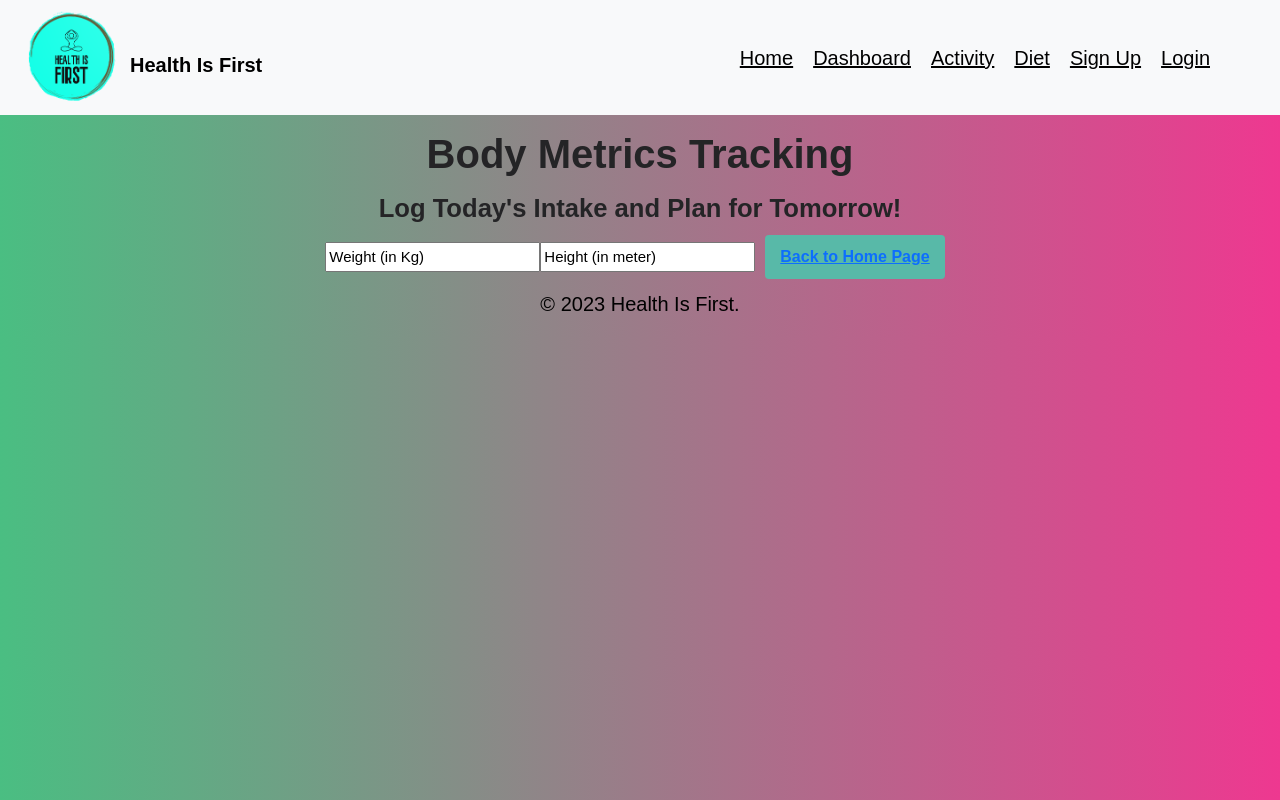
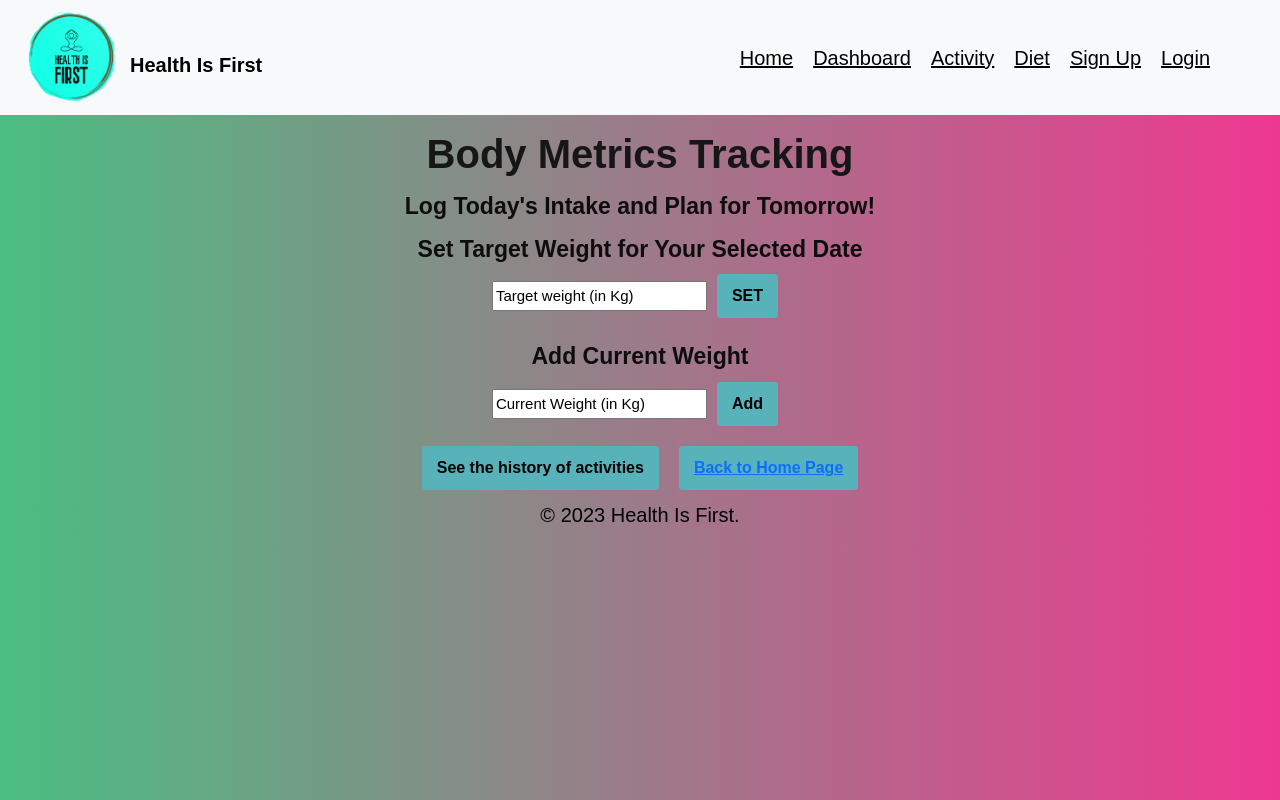
Before and after one commit to SaraArzideh/Health_Is_First, a React (Create React App) app in the folder frontend/: page /weight in a window 1280 px wide. Built offline with nearby package versions, Linux system fonts and the light colour scheme.

Commit message:
weight-goal added

```diff
--- a/frontend/package.json
+++ b/frontend/package.json
@@ -7,8 +7,10 @@
     "@testing-library/react": "^13.4.0",
     "@testing-library/user-event": "^13.5.0",
     "bootstrap": "^5.3.2",
+    "chart.js": "^4.4.0",
     "d3": "^7.8.5",
     "react": "^18.2.0",
+    "react-chartjs-2": "^5.2.0",
     "react-dom": "^18.2.0",
     "react-redux": "^8.1.3",
     "react-router-dom": "^6.17.0",
--- a/frontend/src/App.css
+++ b/frontend/src/App.css
@@ -21,7 +21,6 @@ body, .App {
 /* Typography */
 h1, h2 {
   font-family: /*'Snap ITC',*/ sans-serif;
-  color: rgb(36, 36, 38);
   font-weight: bold;
   font-style: normal;
 }
@@ -29,11 +28,18 @@ h1{
   font-size: 40px;
   margin-top: 15px;
   margin-bottom: 1px;
+  color: rgb(22, 22, 23);
 }
 h2 {
-  font-size: 2vw;
+  font-size: 1.8vw;
   margin-top: 15px;
   margin-bottom: 1px;
+  color: rgb(13, 13, 13);
+}
+
+p {
+  font-size: 20px;
+  color: rgb(3, 3, 3);
 }
 
 .footer {
@@ -106,7 +112,7 @@ h2 {
   margin: 10px;
   cursor: pointer;
   transition: background-color 0.3s;
-  background-color: #58b9a8;
+  background-color: #58b2b9;
   transition-duration: 0.4s; /* Animation */
 }
 
--- a/frontend/src/actions/authActions.js
+++ b/frontend/src/actions/authActions.js
@@ -4,6 +4,7 @@ export const LOGOUT = 'LOGOUT';
 export const SIGNUP_SUCCESS = 'SIGNUP_SUCCESS';
 export const AUTH_ERROR = 'AUTH_ERROR';
 export const SET_USER_ACTIVITY_GOAL = 'SET_USER_ACTIVITY_GOAL';
+export const SET_USER_WEIGHT_GOAL = 'SET_USER_WEIGHT_GOAL';
 
 // Action Creators
 
@@ -11,6 +12,14 @@ export const SET_USER_ACTIVITY_GOAL = 'SET_USER_ACTIVITY_GOAL';
 export const setUserActivityGoal = (goal) => {
    return {
        type: SET_USER_ACTIVITY_GOAL,
+       payload: goal
+   };
+};
+
+// User Weight Goal
+export const setUserWeightGoal = (goal) => {
+   return {
+       type: SET_USER_WEIGHT_GOAL,
        payload: goal
    };
 };
--- a/frontend/src/components/BodyMetrics.js
+++ b/frontend/src/components/BodyMetrics.js
@@ -1,16 +1,91 @@
 import React from 'react';
+import { useState } from 'react';
+import{useSelector, useDispatch} from 'react-redux';
+import {toast} from 'react-toastify';
+import 'react-toastify/dist/ReactToastify.css';
+import { setUserWeightGoal } from '../actions/authActions';
 import * as d3 from 'd3';
 
 function BodyMetrics() {
+
+  const [weightGoal, setWeightGoal] = useState(null);
+  const [currentWeight, setCurrentWeight] = useState(null);
+  const dispatch = useDispatch();
+
+  // Add Current Weight
+  const handleAddWeight = () => {
+    let difference = currentWeight - weightGoal;
+
+    let message = "";
+    if(difference < 0) {
+        message = `Current weight added. You need to lose ${Math.abs(difference)} Kg to reach your first weight target!`;
+    } else if(difference > 0) {
+        message = `Current weight added. You need to gain ${Math.abs(difference)} Kg to reach your first weight target!`;
+    } else {
+        message = "Current weight added. It looks like you are on your first weight target!";
+    }
+
+    toast(message);  // Display the toast message
+}
+
+    const handleEditGoal = () => {
+      setWeightGoal(null);  // Reset the weightGoal to show input field again
+    }
+    const handleSetGoal = () => {
+      // to store the weightGoal in Redux:
+      dispatch(setUserWeightGoal(weightGoal));
+  };
+
+  const toggleEditGoal = () => {
+      setWeightGoal(null); // To show the input field again
+  };
+
+  const toggleWeightHistory = () => {
+      // Logic to toggle the visualization component or redirect to another page
+  };
+
   return (
     <div className="weight-page">
       <h1>Body Metrics Tracking</h1>
       <h2>Log Today's Intake and Plan for Tomorrow!</h2>
+        <div>
+          <h2>Set Target Weight for Your Selected Date</h2>
+
+          {!weightGoal ? (  // Check if weightGoal is null or not set
+            // If no weightGoal, display the input field and the SET button
+            <div>
+                <input
+                    type="number"
+                    value={weightGoal}
+                    onChange={(e) => setWeightGoal(e.target.value)}
+                    placeholder="Target weight (in Kg)"
+                />
+                <button onClick={handleSetGoal}>SET</button>
+              </div>
+            ) : (
+              // If there's a weightGoal, display the set goal and the EDIT button
+              <>
+                <p>Your Current Target Weight is {weightGoal} Kg.</p>
+                <button onClick={toggleEditGoal}>Edit</button>
+              </>
+            )
+          }
+      </div>
+      <div>
+      <h2>Add Current Weight </h2>
+          <input
+            type="number"
+            value={currentWeight}
+            onChange={(e)=> setCurrentWeight(e.target.value)}
+            placeholder="Current Weight (in Kg)"
+        />
+        <button onClick={handleAddWeight}>Add</button>
+            </div>
 
 
-      <input placeholder="Weight (in Kg)" />
-      <input placeholder="Height (in meter)" />
-      {/* Visualization component for weight changes comes here */}
+        <button onClick={toggleWeightHistory}>See the history of activities</button>
+
+        {/* Visualization component for weight changes comes here */}
       <button><a href="/">Back to Home Page</a></button>
     </div>
   );
```
Also changed, not shown: 1 other file (tests, documents, lock files or other folders).
